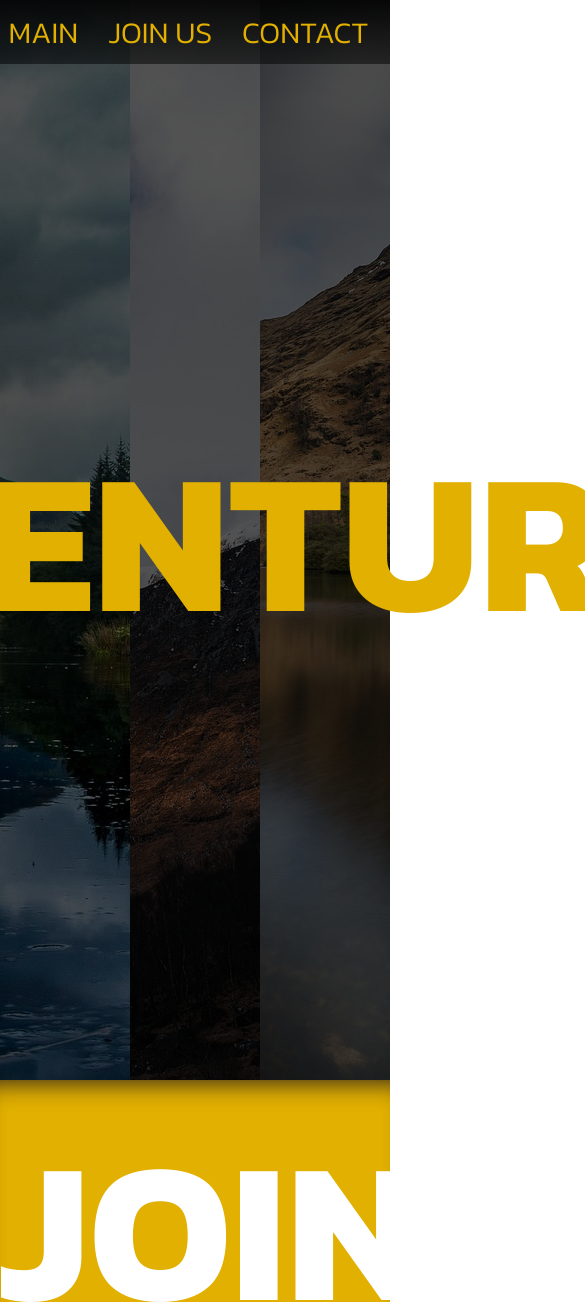
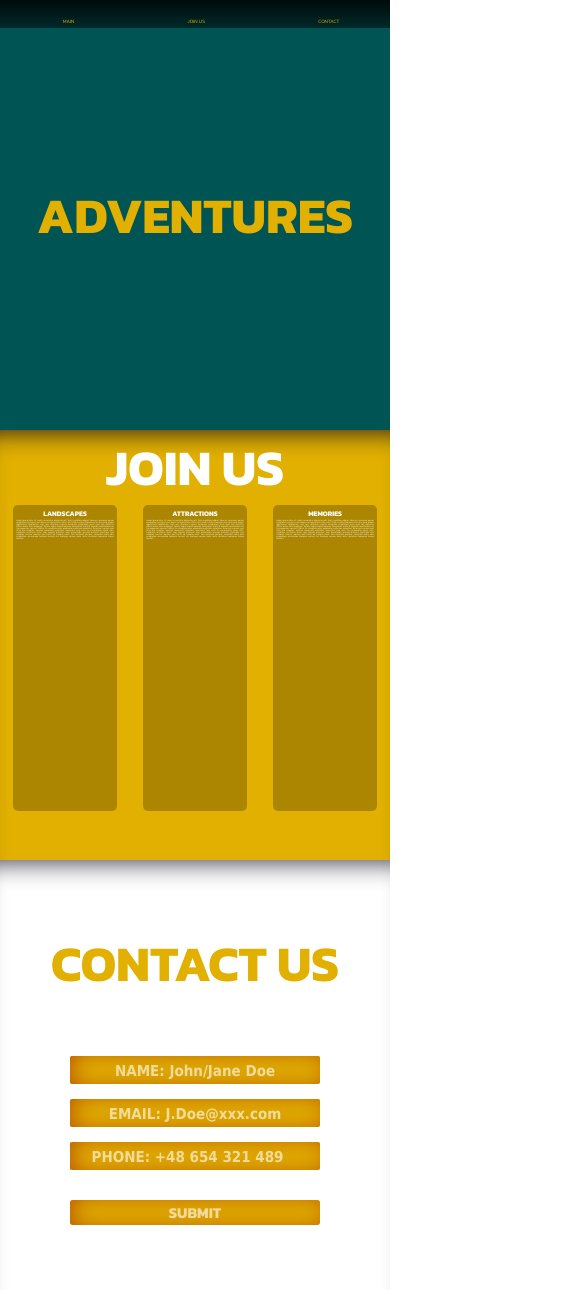
Before and after one commit to Bubekk/AdventureWebsite_practice, a plain HTML site: page index.html in a window 390 px wide. Shown: the top 1302 px of the page, 585 px wide, since content can reach past the window. Drawn offline with Linux system fonts and the light colour scheme.

Commit message:
RWD added

```diff
--- a/index.html
+++ b/index.html
@@ -15,13 +15,13 @@
         <div id="mainpage">
             <div id="photo_container">
                 <div id="firstphoto">
-                    <img id="ph_1" src="./1.jpg" alt="">
+                    <img id="ph_1" src="./Project/1.jpg" alt="">
                 </div>
                 <div id="secondphoto">
-                    <img id="ph_2" src="./2.jpg" alt="">
+                    <img id="ph_2" src="./Project/2.jpg" alt="">
                 </div>
                 <div id="thirdphoto">
-                    <img id="ph_3" src="./3.jpg" alt="">
+                    <img id="ph_3" src="./Project/3.jpg" alt="">
                 </div>
             </div>
             <div id="black_aplet"></div>
--- a/style.css
+++ b/style.css
@@ -293,3 +293,153 @@ li {
     font-family: Tahoma, sans-serif;
     font-size: 12px;
 }
+
+@media only screen and (max-width: 500px) {
+    * {
+        font-size: 14px;
+    }
+
+    #navbar {
+        width: 100%;
+        height: 2em;
+        top: 0;
+        background: linear-gradient(to bottom, rgba(0, 0, 0, 0.74), rgb(0, 0, 0, 0));
+        background-color: rgba(0, 0, 0, 0.507);
+        position: fixed;
+        overflow: hidden;
+    }
+
+    #navbar ul {
+        display: flex;
+        align-items: center;
+        justify-content: space-around;
+    }
+
+    #navbar li {
+        display: inline;
+        margin-right: -12px;
+    }
+
+    #navbar a {
+        font-family: 'Kanit', sans-serif;
+        color: #E2B000;
+        text-align: center;
+        font-size: 5px;
+        text-decoration: none;
+        transition: .5s;
+    }
+
+    #mainpage {
+        height: 430px;
+    }
+
+    #firstphoto {
+        width: 100%;
+        height: 430px;
+    }
+
+    #ph_1 {
+        right: -793px;
+        top: -300px;
+    }
+
+  #secondphoto, #thirdphoto {
+        display: none;
+    }
+
+    #adventure_text h1 {
+        font-size: 50px;
+    }
+
+    #content_container {
+        height: 430px;
+    }
+
+    #content_text h1 {
+        font-size: 50px;
+    }
+
+    .text_box > .column_header h1 {
+        font-size: 7px;
+    }
+
+    #contact_text h1 {
+        font-size: 50px;
+    }
+
+    #columns > .text_box {
+        width: 25%;
+        height: 300px;
+        overflow: scroll;
+        border-radius: 5px;
+        padding: 3px;
+        text-align: justify;
+    }
+
+    #columns > .text_box p {
+        font-size: 2px;
+    }
+
+    #contact {
+        height: 430px;
+    }
+
+    #contact_text {
+        height: 115px;
+    }
+
+    form {
+        width: 75%;
+        display: flex;
+        flex-wrap: wrap;
+        justify-content: center;
+    }
+
+    form input {
+        width: 250px;
+        height: 25px;
+        padding-top: 3px;
+        margin-top: 15px;
+        border-radius: 2px;
+        border: none;
+        box-shadow: inset 5px 0px 24px -4px #B65100;
+        background-color: #E2B000;
+        font-family: Tahoma, sans-serif;
+        font-weight: bold;
+        font-size: 15px;
+        color: #fffffffd;
+        text-align: center;
+    }
+
+    form ::placeholder {
+        padding: 3px;
+        font-family: Tahoma, sans-serif;
+        font-weight: bold;
+        font-size: 15px;
+        color: #ffffff9c;
+        text-align: center;
+    }
+
+    form button {
+        display: flex;
+        border: none;
+        border-radius: 3px;
+        background-color: #E2B000;
+        box-shadow: inset 5px 0px 24px -4px #B65100;
+        height: 25px;
+        width: 250px;
+        color: #ffffff9c;
+        font-family: 'Kanit', sans-serif;
+        font-weight: bold;
+        font-size: 15px;
+        text-align: center;
+        justify-content: center;
+        align-items: center;
+        margin-top: 30px;
+    }
+
+    #footer {
+        display: none;
+    }
+
+}
```
